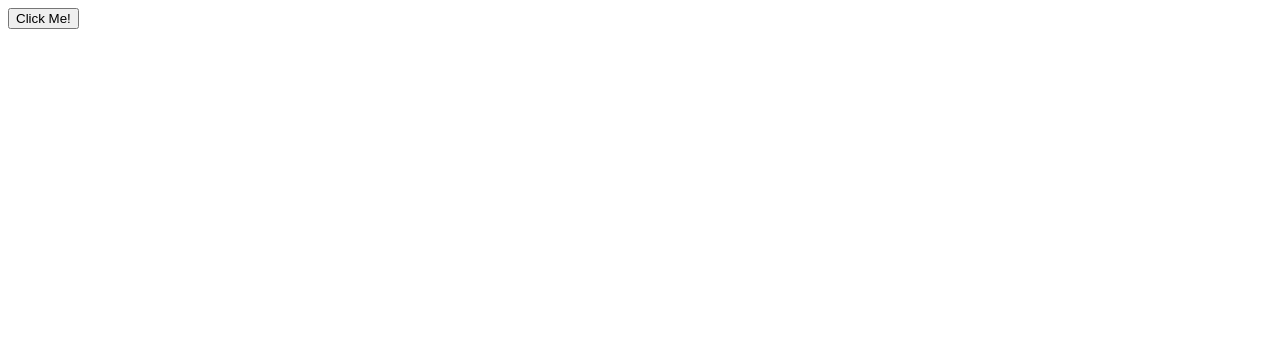
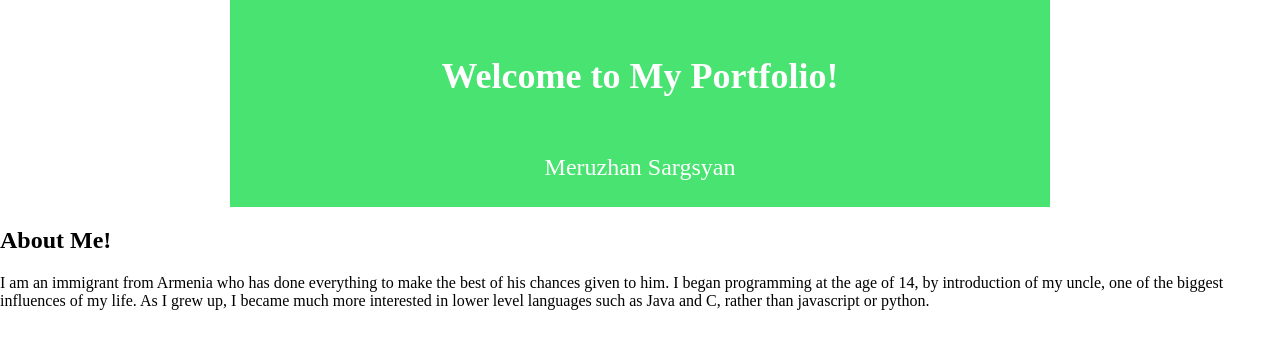
Before and after one commit to MerujSargsyan/Web_Portfolio, a website with bundled scripts: page src/html/index.html in a window 1280 px wide. Built offline with nearby package versions, Linux system fonts and the light colour scheme.

Commit message:
drawing header

```diff
--- /dev/null
+++ b/src/css/index.css
@@ -0,0 +1,24 @@
+body {
+    display: grid;
+    justify-items: center;
+    align-items: start;
+    margin: 0%;
+    padding: 0%;
+}
+
+body > * {
+    margin: 0;
+}
+
+#header {
+    color: white;
+    text-align: center;
+    font-size: 24px;
+    background-color: #49e372;
+    padding: 2%;
+    width: 60%;
+}
+
+#about-me {
+    font-size: 16px;
+}
--- a/src/html/index.html
+++ b/src/html/index.html
@@ -2,9 +2,22 @@
 <html>
     <head>
         <title>Meruj's Portfolio</title>
+
+        <link rel="stylesheet" href="../css/index.css">
+
         <script defer src="../js/build/test.js"></script>
     </head>
     <body>
-        <button id="test_button">Click Me!</button>
+        <div id="header"><h2>Welcome to My Portfolio!</h2><br> Meruzhan Sargsyan</div>
+        <div id="about-me">
+            <h2>About Me!</h2>
+            <p>
+                I am an immigrant from Armenia who has done everything to make
+                the best of his chances given to him. I began programming at the
+                age of 14, by introduction of my uncle, one of the biggest influences
+                of my life. As I grew up, I became much more interested in lower
+                level languages such as Java and C, rather than javascript or python.
+            </p>
+        </div>
     </body>
 </html>
```
